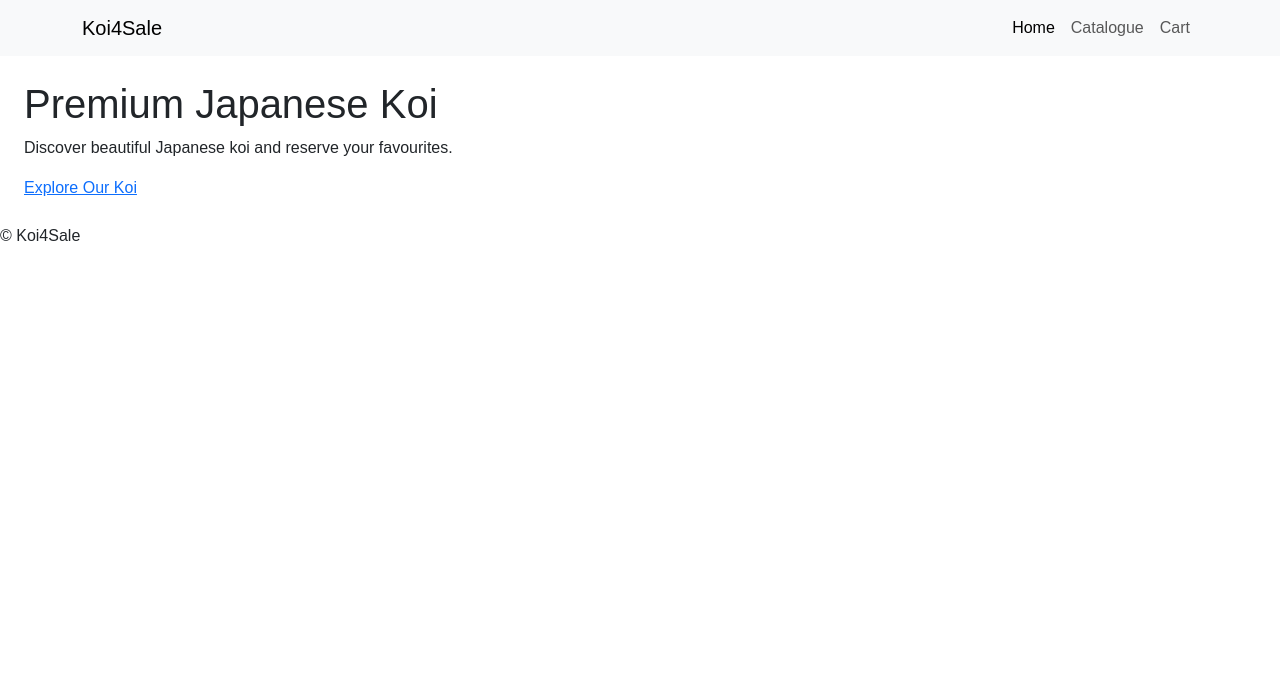
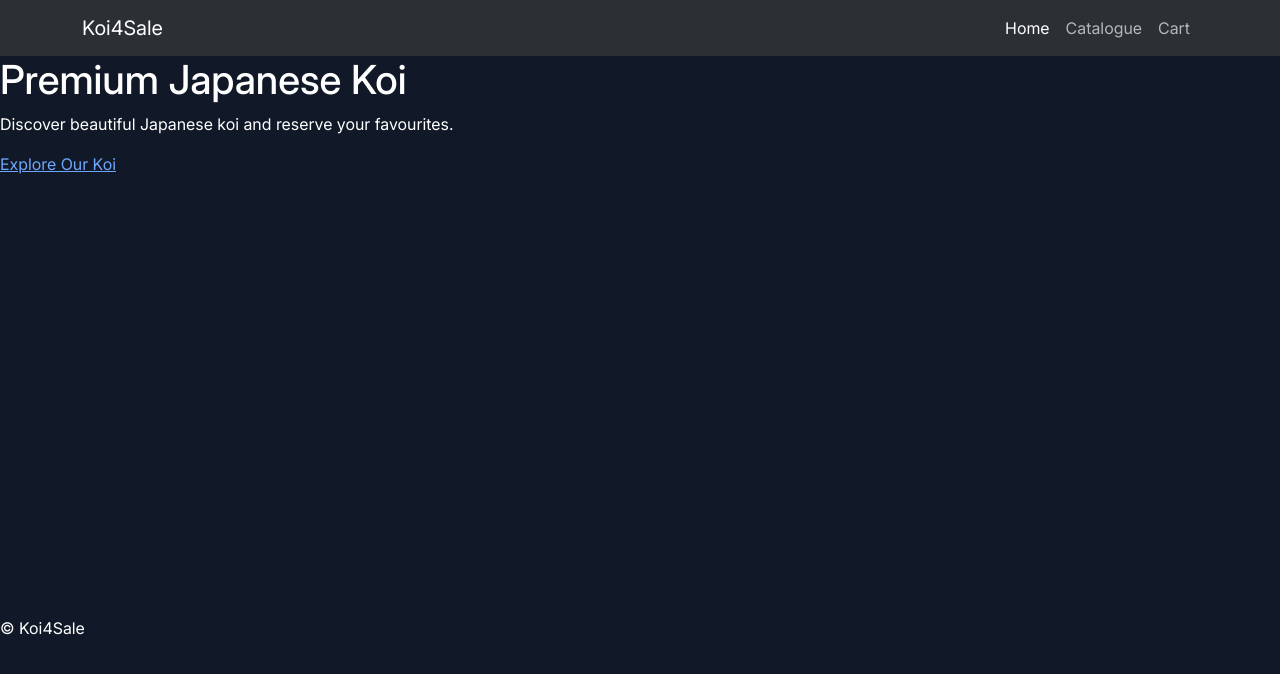
Before and after one commit to ShvetsViktor/koi-4-sale, a Django app: page / in a window 1280 px wide. Shown: the top 674 px of the page. Run offline with Django 5.2, Linux system fonts and the light colour scheme.

Commit message:
connect static font. set up dark/light themes.

```diff
--- a/static/css/style.css
+++ b/static/css/style.css
@@ -1,10 +1,38 @@
-/* Global styles */
+/* Koi4Sale colour themes */
+[data-bs-theme='dark'] {
+  --koi-bg: #111827;
+  --koi-surface: #1f2937;
+  --koi-text: #ffffff;
+  --koi-text-muted: #9ca3af;
+  --koi-accent: #fe5a08;
+}
+
+[data-bs-theme='light'] {
+  --koi-bg: #ffffff;
+  --koi-surface: #f3f4f6;
+  --koi-text: #111827;
+  --koi-text-muted: #4b5563;
+  --koi-accent: #fe5a08;
+}
+
+/* Local Inter font */
+@font-face {
+  font-family: 'Inter';
+  src: url('../fonts/InterVariable.woff2') format('woff2');
+  font-style: normal;
+  font-weight: 100 900;
+  font-display: swap;
+}
+
+:root {
+  --bs-body-font-family: 'Inter', Arial, sans-serif;
+}
 
 body {
-  margin: 0;
-  font-family: Arial, sans-serif;
+  background-color: var(--koi-bg);
+  color: var(--koi-text);
 }
 
 main {
-  padding: 1.5rem;
+  min-height: 70vh;
 }
--- a/templates/base.html
+++ b/templates/base.html
@@ -1,7 +1,7 @@
 {% load static %}
 
 <!doctype html>
-<html lang="en">
+<html lang="en" data-bs-theme="dark">
   <head>
     <meta charset="UTF-8" />
     <meta name="viewport" content="width=device-width, initial-scale=1.0" />
@@ -23,7 +23,7 @@
   <body>
     {% include "includes/header.html" %}
 
-    <main>
+    <main id="main-content">
       {% block content %}{% endblock %}
     </main>
 
```
Also changed, not shown: README.md, static/fonts/InterVariable.woff2 (added), static/fonts/LICENSE.txt (added).
